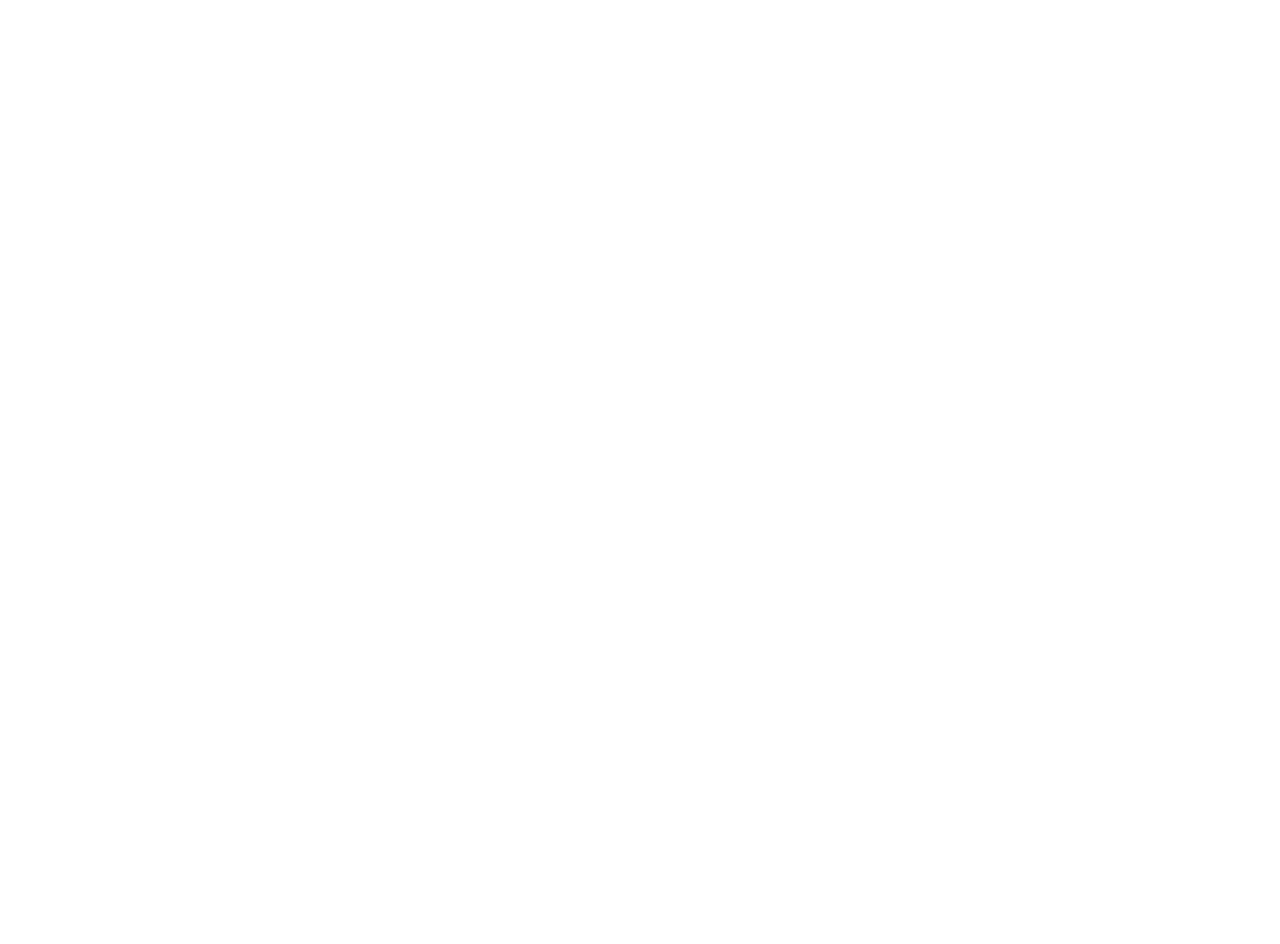
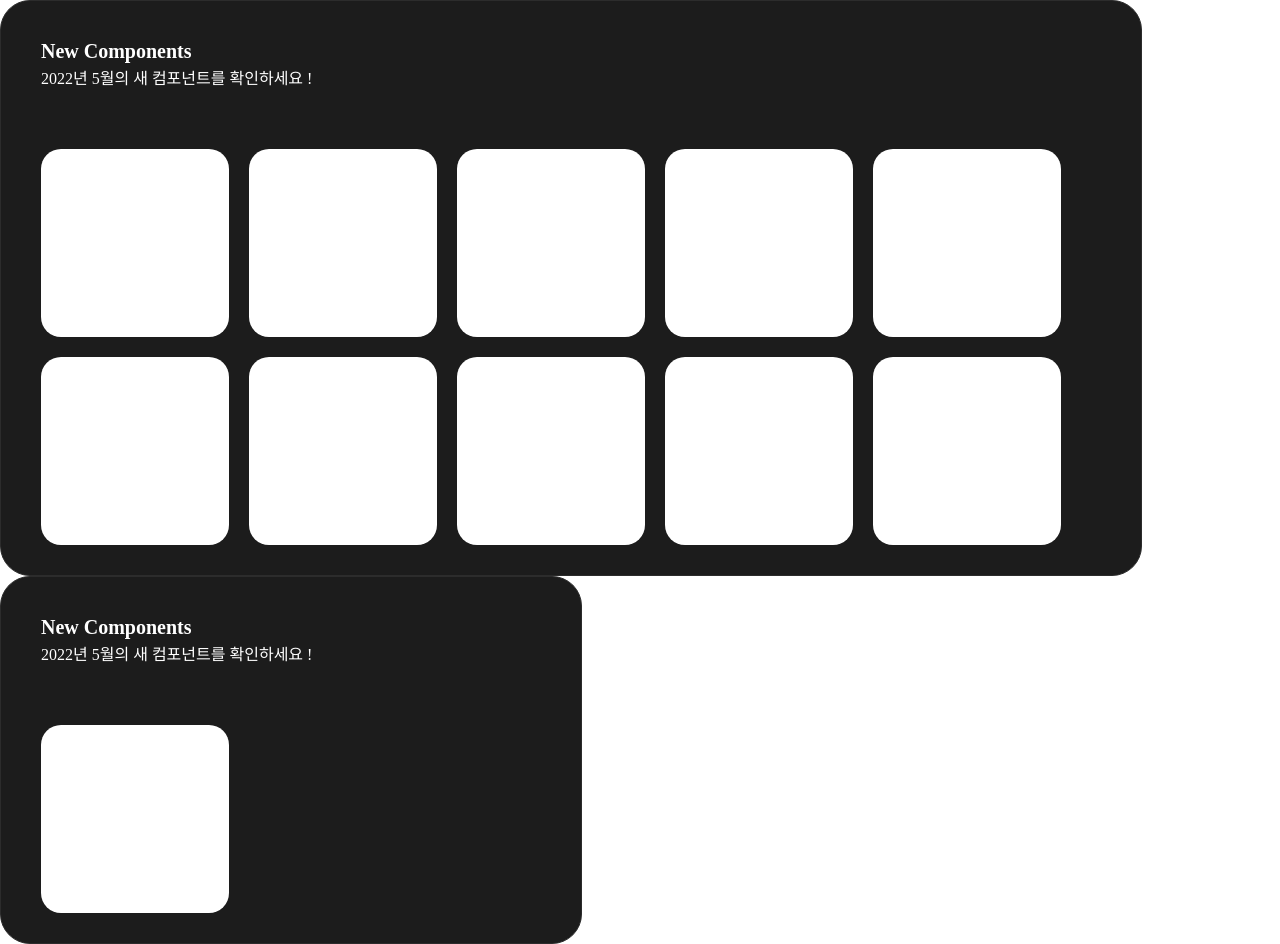
Before and after one commit to SPACE-DEV-CLUB/ReadmeMaker, a Next.js app: page / in a window 1280 px wide. Before the commit the page ends 800 px from the top, so only its background shows below. Built offline with nearby package versions, Linux system fonts and the light colour scheme.

Commit message:
feat: new/popular 컴포넌트 구현

```diff
--- /dev/null
+++ b/src/components/home/components/NewComponents.tsx
@@ -0,0 +1,49 @@
+import React from 'react';
+import styled from '@emotion/styled';
+import NewComponentsItem from './NewComponentsItem';
+
+const NewComponents = (): JSX.Element => {
+  const today = new Date();
+  return (
+    <Container>
+      <h3>New Components</h3>
+      <p>{`${today.getFullYear()}년 ${today.getMonth() + 1}월의 새 컴포넌트를 확인하세요 !`}</p>
+      <ComponentWrapper>
+        <NewComponentsItem />
+        <NewComponentsItem />
+        <NewComponentsItem />
+        <NewComponentsItem />
+        <NewComponentsItem />
+        <NewComponentsItem />
+        <NewComponentsItem />
+        <NewComponentsItem />
+        <NewComponentsItem />
+        <NewComponentsItem />
+      </ComponentWrapper>
+    </Container>
+  );
+};
+
+const Container = styled.div`
+  width: 1100px;
+  color: #fff;
+  background-color: #1c1c1c;
+  border: 1px solid #2c2c2c;
+  border-radius: 30px;
+  padding: 40px 0px 30px 40px;
+  h3 {
+    font-size: 20px;
+    font-weight: 800;
+  }
+  p {
+    margin: 10px 0 62px;
+  }
+`;
+
+const ComponentWrapper = styled.div`
+  display: flex;
+  gap: 20px;
+  flex-wrap: wrap;
+  overflow: hidden;
+`;
+export default NewComponents;
--- /dev/null
+++ b/src/components/home/components/NewComponentsItem.tsx
@@ -0,0 +1,21 @@
+import styled from '@emotion/styled';
+import React from 'react';
+
+const NewComponentsItem = (): JSX.Element => {
+  return (
+    <ItemContainer>
+      <div></div>
+    </ItemContainer>
+  );
+};
+
+const ItemContainer = styled.div`
+  width: 188px;
+  height: 188px;
+  background-color: #fff;
+  border-radius: 20px;
+  img {
+    z-index: 10;
+  }
+`;
+export default NewComponentsItem;
--- /dev/null
+++ b/src/components/home/components/PopularComponents.tsx
@@ -0,0 +1,46 @@
+import styled from '@emotion/styled';
+import React from 'react';
+import NewComponentsItem from './NewComponentsItem';
+
+const PopularComponent = (): JSX.Element => {
+  const today = new Date();
+  return (
+    <Card>
+      <h3>New Components</h3>
+      <p>{`${today.getFullYear()}년 ${today.getMonth() + 1}월의 새 컴포넌트를 확인하세요 !`}</p>
+      <ComponentWrapper>
+        <NewComponentsItem />
+      </ComponentWrapper>
+    </Card>
+  );
+};
+
+const Container = styled.div`
+  display: flex;
+  flex-wrap: wrap;
+`;
+
+const Card = styled.div`
+  width: 540px;
+  color: #fff;
+  background-color: #1c1c1c;
+  border: 1px solid #2c2c2c;
+  border-radius: 30px;
+  padding: 40px 0px 30px 40px;
+  h3 {
+    font-size: 20px;
+    font-weight: 800;
+  }
+  p {
+    margin: 10px 0 62px;
+  }
+`;
+
+const ComponentWrapper = styled.div`
+  display: flex;
+  gap: 20px;
+  flex-wrap: wrap;
+  overflow: hidden;
+`;
+
+export default PopularComponent;
--- a/src/pages/_app.tsx
+++ b/src/pages/_app.tsx
@@ -1,8 +1,9 @@
+import React from 'react';
 import type { AppProps } from 'next/app';
 import GlobalStyle from '../styles/globalStyle';
 import { Global } from '@emotion/react';
 
-const MyApp = ({ Component, pageProps }: AppProps) => {
+const MyApp = ({ Component, pageProps }: AppProps): JSX.Element => {
   return (
     <>
       <Global styles={GlobalStyle} />
--- a/src/pages/index.tsx
+++ b/src/pages/index.tsx
@@ -1,5 +1,8 @@
-import type { NextPage } from "next"
-import Head from "next/head"
+import React from 'react';
+import type { NextPage } from 'next';
+import Head from 'next/head';
+import NewComponents from 'components/home/components/NewComponents';
+import PopularComponents from 'components/home/components/PopularComponents';
 
 const Home: NextPage = () => {
   return (
@@ -9,8 +12,10 @@
         <meta name="description" content="Make your readme.md awesome!!" />
         <link rel="icon" href="/favicon.ico" />
       </Head>
+      <NewComponents />
+      <PopularComponents />
     </div>
-  )
-}
+  );
+};
 
-export default Home
+export default Home;
```
